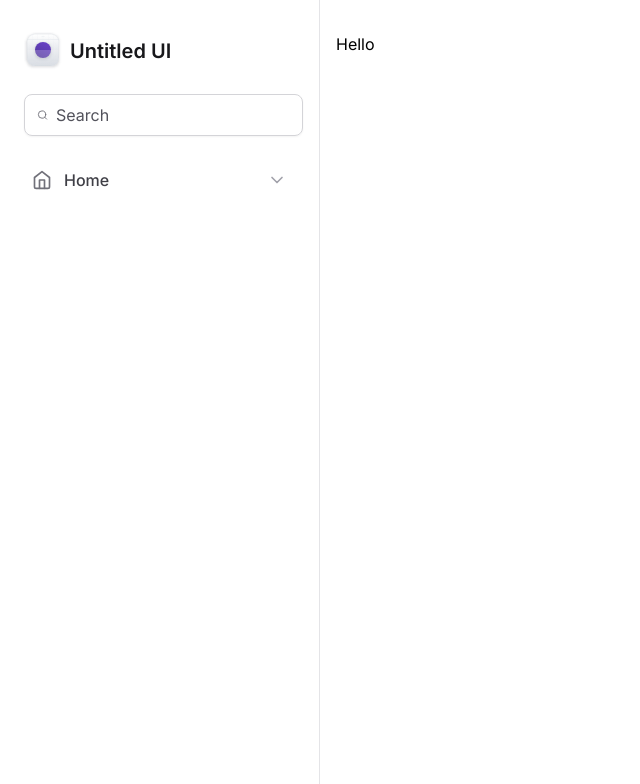
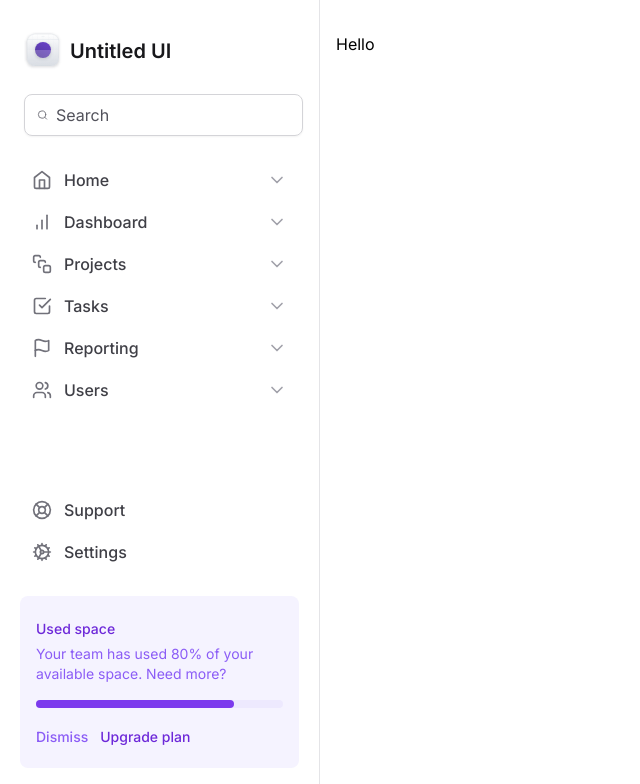
Before and after one commit to liroujohn/tailwind-next, a Next.js app: page / in a window 1280 px wide. Shown: the top 784 px of the page, without its empty margins (0-640 px from the left). Built offline with nearby package versions, Linux system fonts and the light colour scheme.

Commit message:
edit components

```diff
--- a/src/components/Sidebar/MainNavigation/index.tsx
+++ /dev/null
@@ -1,16 +0,0 @@
-import { Home, ChevronDown } from 'lucide-react'
-
-export function MainNavigation() {
-  return (
-    <nav className="space-y-0.5">
-      <a
-        href=""
-        className="flex items-center gap-3 rounded px-3 py-2 hover:bg-violet-50"
-      >
-        <Home className="h-5 w-5 text-zinc-500" />
-        <span className="font-medium text-zinc-700">Home</span>
-        <ChevronDown className="ml-auto h-5 w-5 text-zinc-400" />
-      </a>
-    </nav>
-  )
-}
--- /dev/null
+++ b/src/components/Sidebar/NavItem.tsx
@@ -0,0 +1,22 @@
+import { ElementType } from 'react'
+
+export interface NavItemProps {
+  title: string
+  icon: ElementType
+  iconTwo: ElementType | string
+}
+
+export function NavItem({ title, icon: Icon, iconTwo: IconTwo }: NavItemProps) {
+  return (
+    <a
+      href=""
+      className="group flex items-center gap-3 rounded px-3 py-2 hover:bg-violet-50"
+    >
+      <Icon className="h-5 w-5 text-zinc-500" />
+      <span className="font-medium text-zinc-700 group-hover:text-violet-500">
+        {title}
+      </span>
+      <IconTwo className="ml-auto h-5 w-5 text-zinc-400 group-hover:text-violet-300" />
+    </a>
+  )
+}
--- /dev/null
+++ b/src/components/Sidebar/UsedSpaceWidget.tsx
@@ -0,0 +1,33 @@
+export function UsedSpaceWidget() {
+  return (
+    <div className="flex flex-col gap-4 rounded-lg bg-violet-50 px-4 py-5">
+      <div className="space-y-1">
+        <span className="text-sm/5 font-medium text-violet-700">
+          Used space
+        </span>
+        <p className="mt-2 text-sm/5 text-violet-500">
+          Your team has used 80% of your available space. Need more?
+        </p>
+      </div>
+
+      <div className="h-2 rounded-full bg-violet-100">
+        <div className="h-2 w-4/5 rounded-full bg-violet-600"></div>
+      </div>
+
+      <div className="space-x-3">
+        <button
+          type="button"
+          className="text-sm font-medium text-violet-500 hover:text-violet-700"
+        >
+          Dismiss
+        </button>
+        <button
+          type="button"
+          className="text-sm font-medium text-violet-700 hover:text-violet-900"
+        >
+          Upgrade plan
+        </button>
+      </div>
+    </div>
+  )
+}
--- a/src/components/Sidebar/index.tsx
+++ b/src/components/Sidebar/index.tsx
@@ -1,10 +1,22 @@
-import { Search } from 'lucide-react'
+import {
+  Home,
+  BarChart,
+  SquareStack,
+  CheckSquare,
+  Flag,
+  Users,
+  Search,
+  LifeBuoy,
+  Cog,
+  ChevronDown,
+} from 'lucide-react'
 import { Logo } from './Logo'
-import { MainNavigation } from './MainNavigation'
+import { NavItem } from './NavItem'
+import { UsedSpaceWidget } from './UsedSpaceWidget'
 
 export function Sidebar() {
   return (
-    <aside className="space-y-6 border-r border-zinc-200 px-5 py-8">
+    <aside className="flex flex-col gap-6 border-r border-zinc-200 px-5 py-8">
       <Logo />
 
       <div className="mx-1 flex w-full items-center gap-2 rounded-lg border border-zinc-300 px-3 py-2 shadow-sm">
@@ -14,7 +26,24 @@ export function Sidebar() {
           placeholder="Search"
         />
       </div>
-      <MainNavigation />
+
+      <nav className="space-y-0.5">
+        <NavItem title="Home" icon={Home} iconTwo={ChevronDown} />
+        <NavItem title="Dashboard" icon={BarChart} iconTwo={ChevronDown} />
+        <NavItem title="Projects" icon={SquareStack} iconTwo={ChevronDown} />
+        <NavItem title="Tasks" icon={CheckSquare} iconTwo={ChevronDown} />
+        <NavItem title="Reporting" icon={Flag} iconTwo={ChevronDown} />
+        <NavItem title="Users" icon={Users} iconTwo={ChevronDown} />
+      </nav>
+
+      <div className="mt-auto flex flex-col gap-6">
+        <nav className="space-y-0.5">
+          <NavItem title="Support" icon={LifeBuoy} iconTwo={'_'} />
+          <NavItem title="Settings" icon={Cog} iconTwo={'_'} />
+        </nav>
+
+        <UsedSpaceWidget />
+      </div>
     </aside>
   )
 }
```
